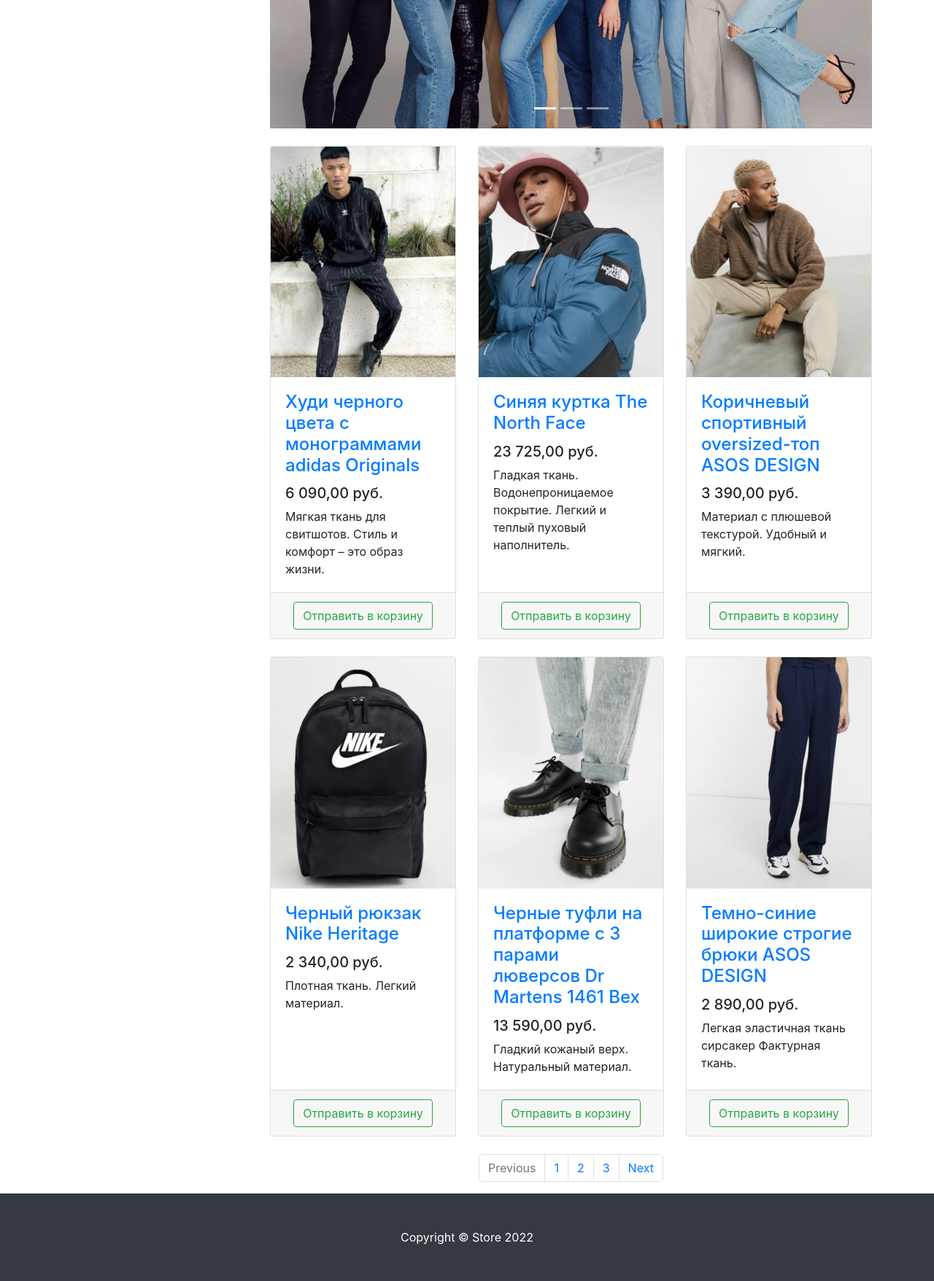
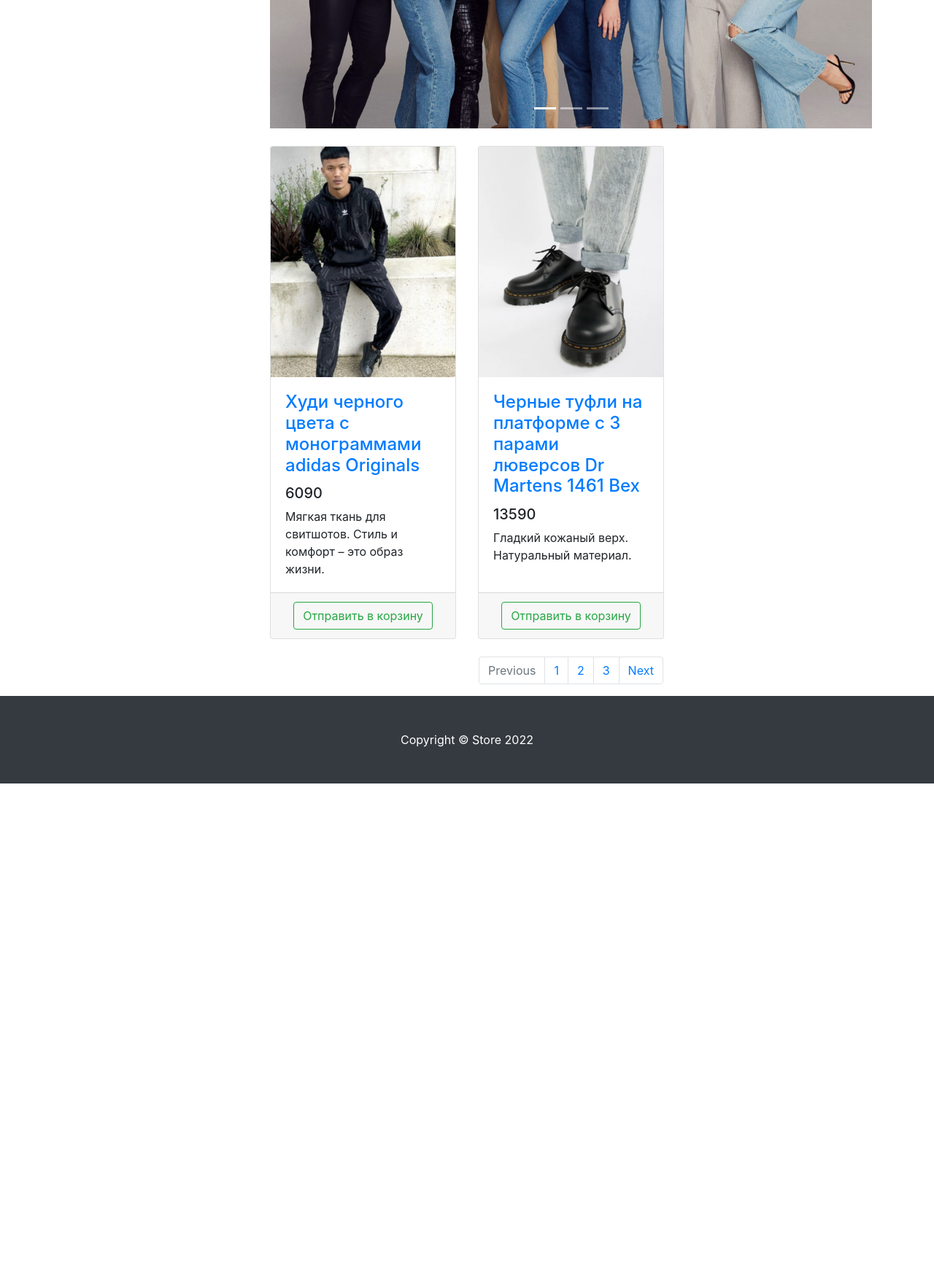
Before and after one commit to About-to-break/DjangoLearning, a Django app: page /products/ in a window 1280 px wide. Shown: the part 399-2155 px from the top of the page at 73% size. After the commit the page ends 1473 px from the top, so only its background shows below. Run offline with Django 3.2, Linux system fonts and the light colour scheme; some libraries are stand-ins or nearby versions.

Commit message:
Cards are now dynamic -> Now title and promotions in products.html relies on code in views.py

```diff
--- a/products/templates/products/products.html
+++ b/products/templates/products/products.html
@@ -8,7 +8,7 @@
     <meta name="description" content="">
     <meta name="author" content="">
 
-    <title>Store - Каталог</title>
+    <title>{{ title }}</title>
 
     <!-- Bootstrap core CSS -->
     <link href="/static/vendor/bootstrap/css/bootstrap.min.css" rel="stylesheet">
@@ -112,126 +112,30 @@
 
             <div class="row">
 
-                <div class="col-lg-4 col-md-6 mb-4">
+                {% for product in products%}
+                    <div class="col-lg-4 col-md-6 mb-4">
                     <div class="card h-100">
                         <a href="#">
                             <img class="card-img-top"
-                                 src="/static/vendor/img/products/Adidas-hoodie.png"
+                                 src="{{product.image}}"
                                  alt="">
                         </a>
                         <div class="card-body">
                             <h4 class="card-title">
-                                <a href="#">Худи черного цвета с монограммами adidas Originals</a>
+                                <a href="#">{{product.name}}</a>
                             </h4>
-                            <h5>6 090,00 руб.</h5>
-                            <p class="card-text">Мягкая ткань для свитшотов. Стиль и комфорт – это образ жизни.</p>
+                            <h5>{{product.price}}</h5>
+                            <p class="card-text">{{product.description}}</p>
                         </div>
                         <div class="card-footer text-center">
                             <button type="button" class="btn btn-outline-success">Отправить в корзину</button>
                         </div>
                     </div>
                 </div>
+                {%endfor%}
 
-                <div class="col-lg-4 col-md-6 mb-4">
-                    <div class="card h-100">
-                        <a href="#">
-                            <img class="card-img-top"
-                                 src="/static/vendor/img/products/Blue-jacket-The-North-Face.png" alt="">
-                        </a>
-                        <div class="card-body">
-                            <h4 class="card-title">
-                                <a href="#">Синяя куртка The North Face</a>
-                            </h4>
-                            <h5>23 725,00 руб.</h5>
-                            <p class="card-text">
-                                Гладкая ткань. Водонепроницаемое покрытие. Легкий и теплый пуховый наполнитель.
-                            </p>
-                        </div>
-                        <div class="card-footer text-center">
-                            <button type="button" class="btn btn-outline-success">Отправить в корзину</button>
-                        </div>
-                    </div>
-                </div>
 
-                <div class="col-lg-4 col-md-6 mb-4">
-                    <div class="card h-100">
-                        <a href="#">
-                            <img class="card-img-top"
-                                 src="/static/vendor/img/products/Brown-sports-oversized-top-ASOS-DESIGN.png"
-                                 alt="">
-                        </a>
-                        <div class="card-body">
-                            <h4 class="card-title">
-                                <a href="#">Коричневый спортивный oversized-топ ASOS DESIGN</a>
-                            </h4>
-                            <h5>3 390,00 руб.</h5>
-                            <p class="card-text">Материал с плюшевой текстурой. Удобный и мягкий.</p>
-                        </div>
-                        <div class="card-footer text-center">
-                            <button type="button" class="btn btn-outline-success">Отправить в корзину</button>
-                        </div>
-                    </div>
-                </div>
 
-                <div class="col-lg-4 col-md-6 mb-4">
-                    <div class="card h-100">
-                        <a href="#">
-                            <img class="card-img-top"
-                                 src="/static/vendor/img/products/Black-Nike-Heritage-backpack.png"
-                                 alt="">
-                        </a>
-                        <div class="card-body">
-                            <h4 class="card-title">
-                                <a href="#">Черный рюкзак Nike Heritage</a>
-                            </h4>
-                            <h5>2 340,00 руб.</h5>
-                            <p class="card-text">Плотная ткань. Легкий материал.</p>
-                        </div>
-                        <div class="card-footer text-center">
-                            <button type="button" class="btn btn-outline-success">Отправить в корзину</button>
-                        </div>
-                    </div>
-                </div>
-
-                <div class="col-lg-4 col-md-6 mb-4">
-                    <div class="card h-100">
-                        <a href="#">
-                            <img class="card-img-top"
-                                 src="/static/vendor/img/products/Black-Dr-Martens-shoes.png"
-                                 alt="">
-                        </a>
-                        <div class="card-body">
-                            <h4 class="card-title">
-                                <a href="#">Черные туфли на платформе с 3 парами люверсов Dr Martens 1461 Bex</a>
-                            </h4>
-                            <h5>13 590,00 руб.</h5>
-                            <p class="card-text">Гладкий кожаный верх. Натуральный материал.</p>
-                        </div>
-                        <div class="card-footer text-center">
-                            <button type="button" class="btn btn-outline-success">Отправить в корзину</button>
-                        </div>
-                    </div>
-                </div>
-
-                <div class="col-lg-4 col-md-6 mb-4">
-                    <div class="card h-100">
-                        <a href="#">
-                            <img class="card-img-top"
-                                 src="/static/vendor/img/products/Dark-blue-wide-leg-ASOs-DESIGN-trousers.png"
-                                 alt="">
-                        </a>
-                        <div class="card-body">
-                            <h4 class="card-title">
-                                <a href="#">Темно-синие широкие строгие брюки ASOS DESIGN</a>
-                            </h4>
-                            <h5>2 890,00 руб.</h5>
-                            <p class="card-text">Легкая эластичная ткань сирсакер Фактурная ткань.</p>
-                        </div>
-                        <div class="card-footer text-center">
-                            <button type="button" class="btn btn-outline-success">Отправить в корзину</button>
-                        </div>
-                    </div>
-                </div>
 
             </div>
 
--- a/products/views.py
+++ b/products/views.py
@@ -12,4 +12,19 @@
     return render(request, 'products/index.html', context)
 
 def products(request):
-    return render(request, 'products/products.html')
+    context = {
+        'title': 'Store - каталог',
+        'products': [
+            {'image': "/static/vendor/img/products/Adidas-hoodie.png",
+             'name': "Худи черного цвета с монограммами adidas Originals",
+             'price': 6090,
+             'description': "Мягкая ткань для свитшотов. Стиль и комфорт – это образ жизни."
+             },
+            {'image': "/static/vendor/img/products/Black-Dr-Martens-shoes.png",
+             'name': "Черные туфли на платформе с 3 парами люверсов Dr Martens 1461 Bex",
+             'price': 13590,
+             'description': "Гладкий кожаный верх. Натуральный материал."
+             }
+        ]
+    }
+    return render(request, 'products/products.html', context)
```
